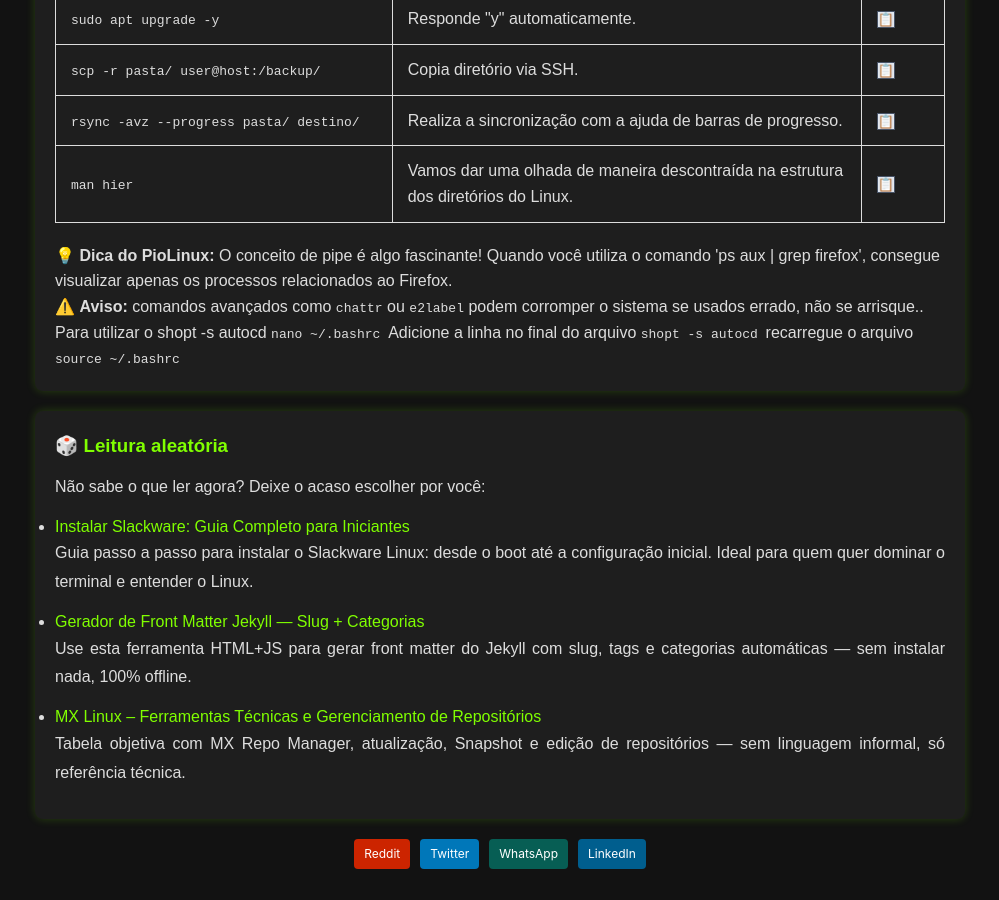
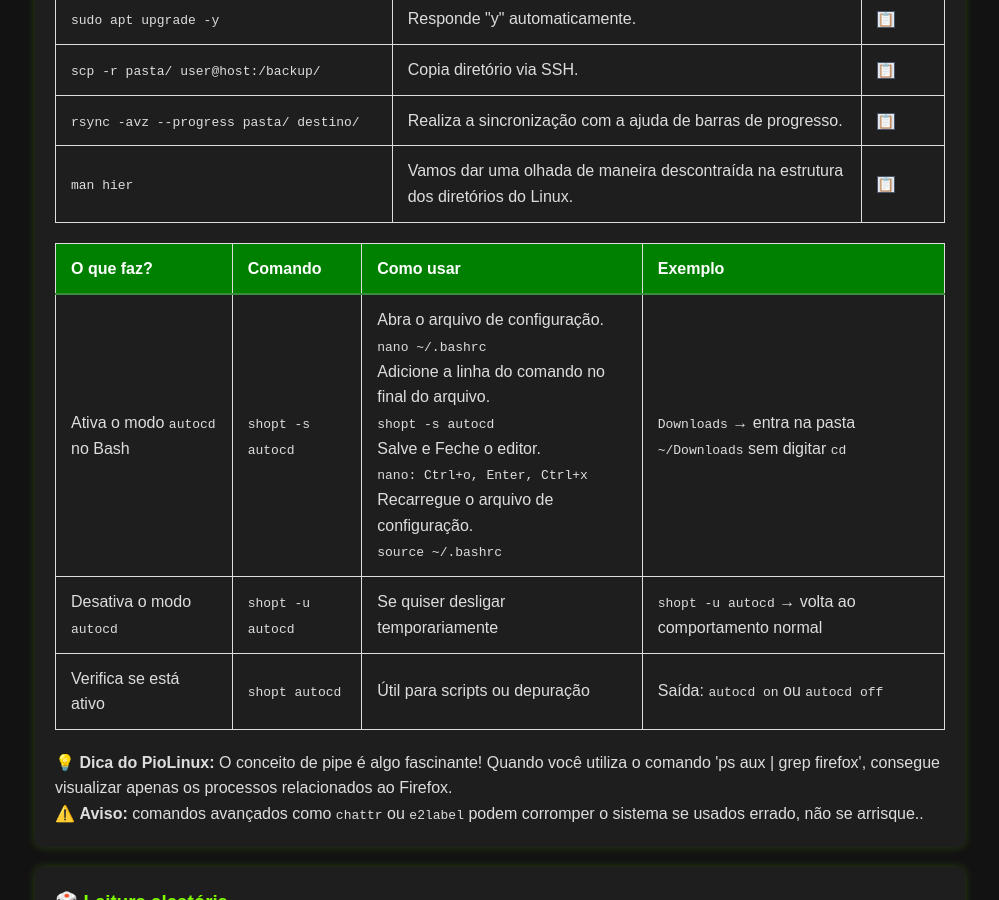
Before and after one commit to Piolinux/piolinux-site, a Jekyll site: the page built from _pages/_comandos/comandos-avancados-e-dicas.md, in a window 1280 px wide and 900 px high, scrolled down 1213 px. Shown: the whole window, without its empty margins (140-1139 px from the left). Built offline with Jekyll 4.4.1, drawn with Linux system fonts in a browser that asks for light colours.

Commit message:
Update comandos-avancados-e-dicas.md

```diff
--- a/_pages/_comandos/comandos-avancados-e-dicas.md
+++ b/_pages/_comandos/comandos-avancados-e-dicas.md
@@ -139,6 +139,40 @@ function filtrarLinhas(termo) {
 </table>
 </div>
 
+<table class="evergreen-table">
+  <thead>
+    <tr>
+      <th>O que faz?</th>
+      <th>Comando</th>
+      <th>Como usar</th>
+      <th>Exemplo</th>
+    </tr>
+  </thead>
+  <tbody>
+    <tr>
+      <td data-label="O que faz?">Ativa o modo <code>autocd</code> no Bash</td>
+      <td data-label="Comando"><code>shopt -s autocd</code></td>
+      <td data-label="Como usar">Abra o arquivo de configuração. <code>nano ~/.bashrc</code><br>Adicione a linha do comando no final do arquivo.<br><code>shopt -s autocd</code><br>Salve e Feche o editor.<br><code>nano: Ctrl+o, Enter, Ctrl+x</code><br>Recarregue o arquivo de configuração.<br><code>source ~/.bashrc</code></td>
+      <td data-label="Exemplo"><code>Downloads</code> → entra na pasta <code>~/Downloads</code> sem digitar <code>cd</code></td>
+    </tr>
+    <tr>
+      <td data-label="O que faz?">Desativa o modo <code>autocd</code></td>
+      <td data-label="Comando"><code>shopt -u autocd</code></td>
+      <td data-label="Como usar">Se quiser desligar temporariamente</td>
+      <td data-label="Exemplo"><code>shopt -u autocd</code> → volta ao comportamento normal</td>
+    </tr>
+    <tr>
+      <td data-label="O que faz?">Verifica se está ativo</td>
+      <td data-label="Comando"><code>shopt autocd</code></td>
+      <td data-label="Como usar">Útil para scripts ou depuração</td>
+      <td data-label="Exemplo">Saída: <code>autocd on</code> ou <code>autocd off</code></td>
+    </tr>
+  </tbody>
+</table>
+
+
+
+
 
 <div class="dica-final">
   💡 <strong>Dica do PioLinux:</strong> O conceito de pipe é algo fascinante! Quando você utiliza o comando 'ps aux | grep firefox', consegue visualizar apenas os processos relacionados ao Firefox.
@@ -146,7 +180,7 @@ function filtrarLinhas(termo) {
 <div class="aviso-final">
   ⚠️ <strong>Aviso:</strong> comandos avançados como <code>chattr</code> ou <code>e2label</code> podem corromper o sistema se usados errado, não se arrisque..
 
-<div>Para utilizar o shopt -s autocd  <code>nano ~/.bashrc </code>  Adicione a linha no final do arquivo  <code> shopt -s autocd </code> recarregue o arquivo <code>source ~/.bashrc</code></div>
+
 
 </div>
 
```
